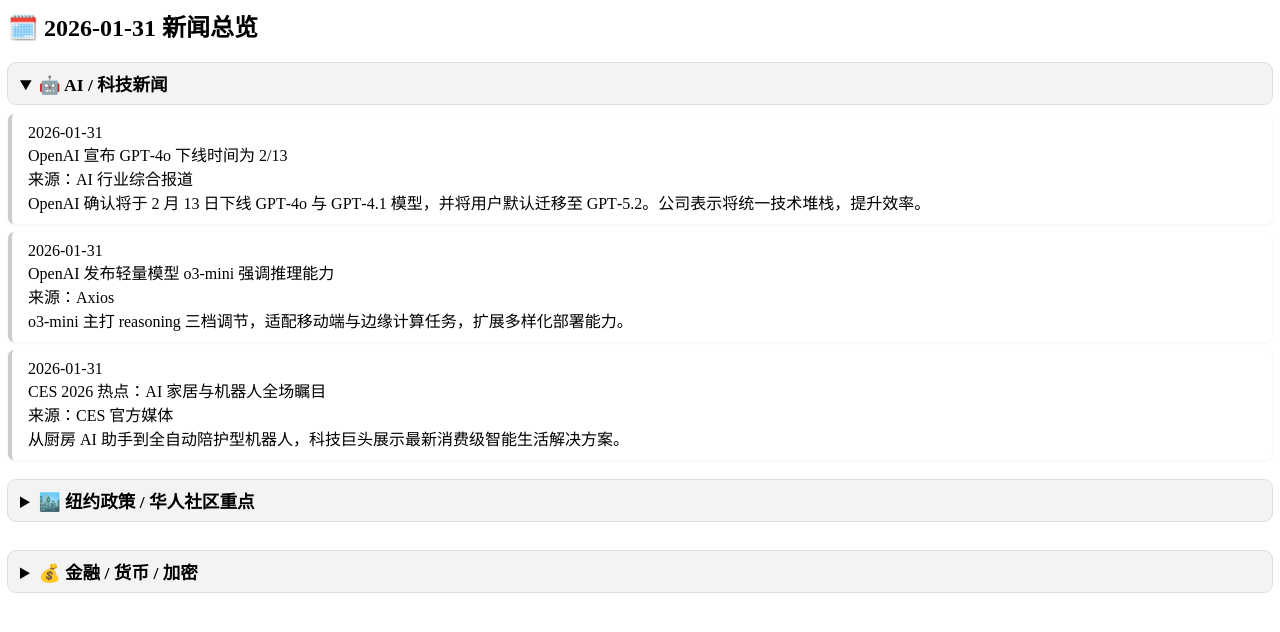
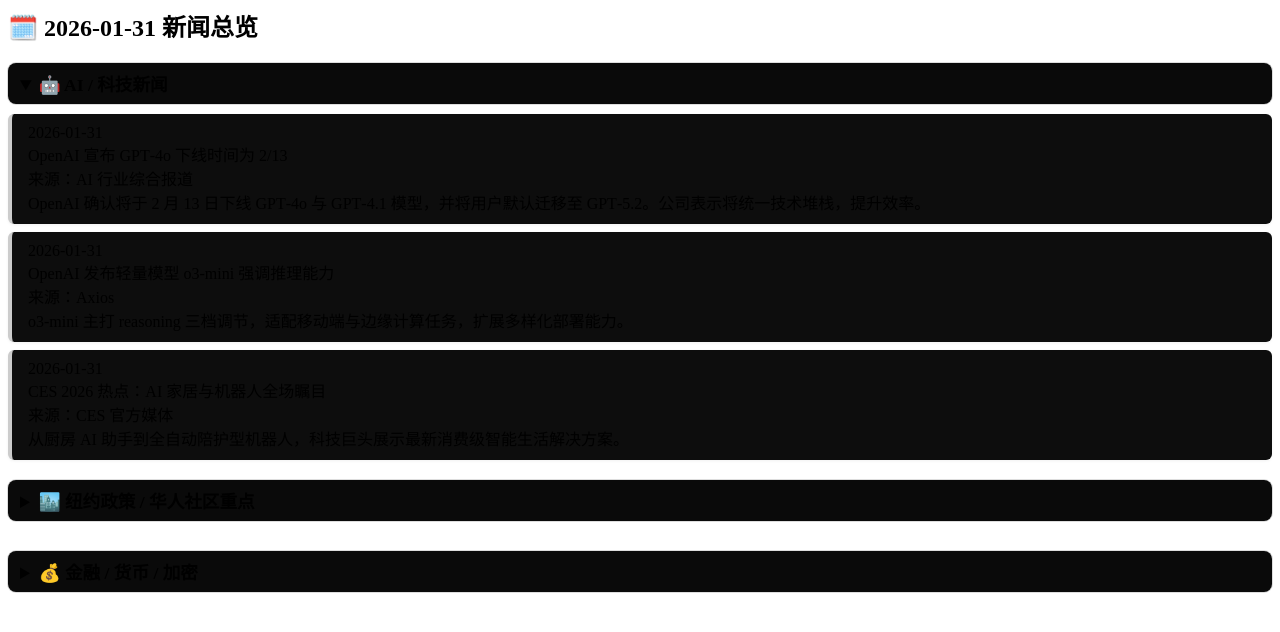
Before and after one commit to zoey88889/topo-today, a plain HTML site: page components/today-snippet.html in a window 1280 px wide. Drawn offline with Linux system fonts and the light colour scheme.

Commit message:
Trillion

```diff
--- a/components/today-snippet.html
+++ b/components/today-snippet.html
@@ -3,7 +3,7 @@
 details summary {
   cursor: pointer;
   font-weight: bold;
-  background: #f3f3f3;
+  background: #0a0a0a;
   padding: 8px 12px;
   border-radius: 8px;
   font-size: 1.1rem;
@@ -16,7 +16,7 @@
 }
 
 .news-card {
-  background: white;
+  background: rgb(13, 13, 13);
   border-left: 4px solid #ccc;
   padding: 10px 16px;
   margin: 8px 0;
```
